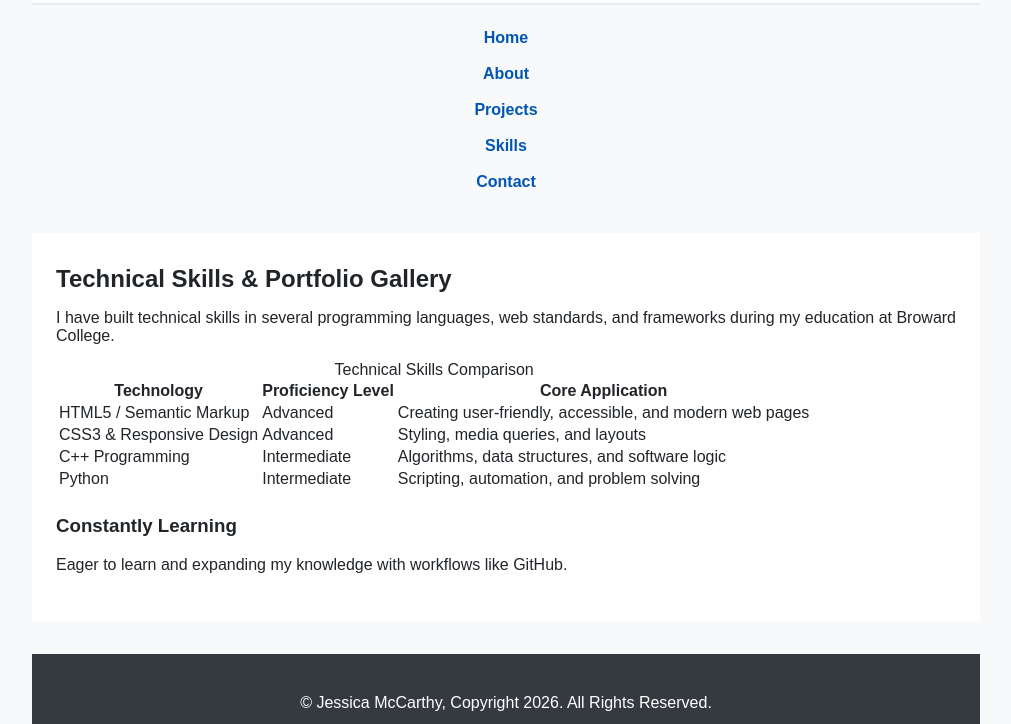
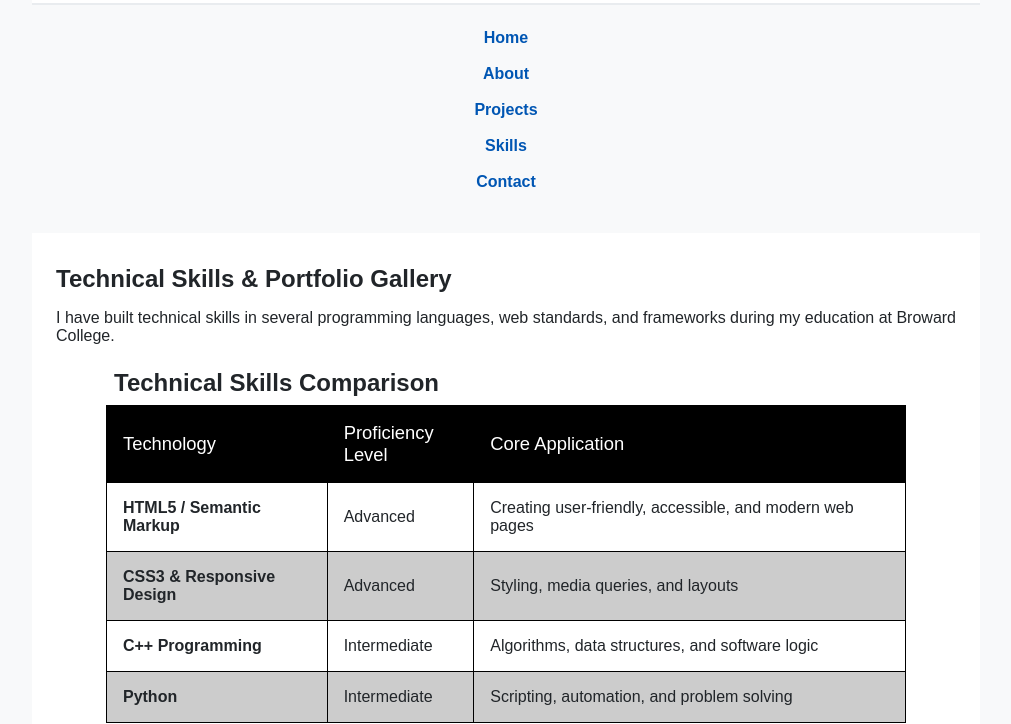
Before and after one commit to mccaj85/Portfolio-Final-Project, a plain HTML site: page skills.html in a window 1280 px wide. Shown: the part 90-814 px from the top of the page, without its empty margins (134-1145 px from the left). Drawn offline with Linux system fonts and the light colour scheme.

Commit message:
Finalize Part 4: update styles, contact form, and multimedia tags

```diff
--- a/css/styles.css
+++ b/css/styles.css
@@ -82,3 +82,42 @@ video {
     max-width: 100%;
     height: auto;
 }
+
+ /* Technical Skills Table Styles */
+table {
+    border: 1px solid #000;
+    border-collapse: collapse;
+    margin: 0 auto;
+    width: 90%;
+    max-width: 800px;
+}
+
+caption {
+    font-size: 1.5em;
+    font-weight: bold;
+    padding: 1%;
+    text-align: left;
+}
+
+th, td {
+    border: 1px solid #000;
+    padding: 2%;
+    text-align: left;
+}
+
+/* Headers: black background, white text, regular weight */
+th {
+    background-color: #000;
+    color: #fff;
+    font-size: 1.15em;
+    font-weight: normal;
+}
+
+/* First column (Technology names): bold */
+td:first-child {
+    font-weight: bold;
+}
+
+tr:nth-of-type(odd) {
+    background-color: #ccc;
+}
```
